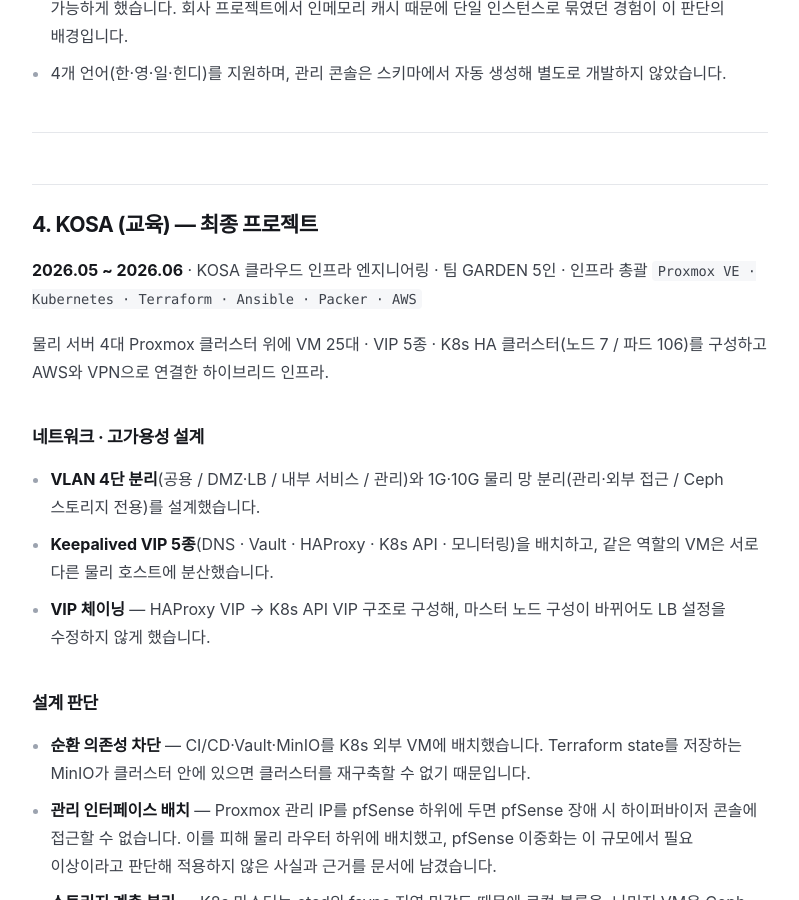
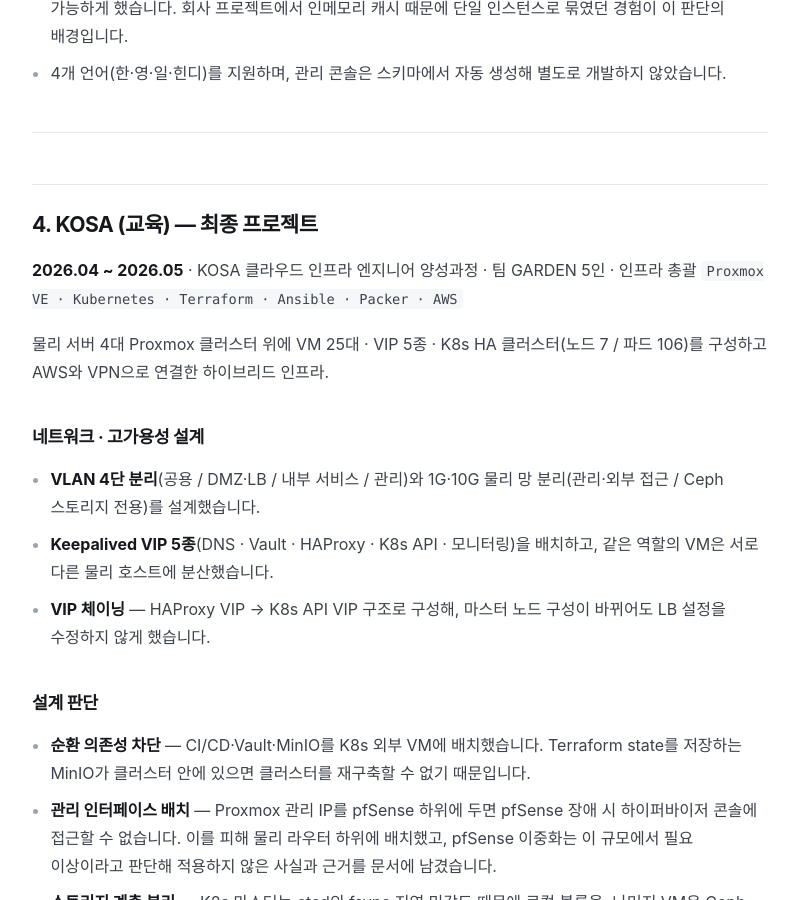
Before and after one commit to sjungwon03/sjungwon03.github.io, a Jekyll site: the page built from ko/resume.md, in a window 1280 px wide and 900 px high, scrolled down 7266 px. Shown: the whole window, without its empty margins (152-951 px from the left). Built offline with Jekyll 4.4.1, drawn with Linux system fonts in a browser that asks for light colours; some web fonts are replaced; some of the changed text lies outside the part shown.

Commit message:
KOSA 과정명과 기간 정정
- 과정명을 KOSA 클라우드 인프라 엔지니어 양성과정으로 정정
- 수강 기간 2026.03 ~ 2026.05
- 최종 프로젝트 기간을 2026.04 ~ 2026.05 로 맞춤

Co-Authored-By: Claude Opus 5 <noreply@anthropic.com>

```diff
--- a/ko/resume.md
+++ b/ko/resume.md
@@ -17,7 +17,7 @@ alt_url: /resume/
 | **스마트동스쿨** (회사) | 2023.09 ~ 2025.11 | PHP 11개 사이트 · 내일동스쿨 · 키즈동 · 독학동 · 에듀동 · 블로그동 · 도트타이머 · 인프라 IaC | 백엔드 주 담당 (풀스택) · 배포·운영 겸임 |
 | **새싹** (교육) | 2026.06 ~ 2026.07 | YouthPick — 청년정책 추천 플랫폼 (5인) | 팀장 겸 풀스택 |
 | **사이드** | 2026.02 ~ 현재 | Maiary · Curora — 모바일 앱 2종 |
-| **KOSA** (교육) | 2026.05 ~ 2026.06 | 최종 프로젝트 — Proxmox + AWS 하이브리드 인프라 (5인) | 인프라 총괄 · 아키텍처 설계 |
+| **KOSA** (교육) | 2026.04 ~ 2026.05 | 최종 프로젝트 — Proxmox + AWS 하이브리드 인프라 (5인) | 인프라 총괄 · 아키텍처 설계 |
 
 ---
 ## 보유 기술
@@ -152,7 +152,7 @@ alt_url: /resume/
 ---
 ## 4. KOSA (교육) — 최종 프로젝트
 
-**2026.05 ~ 2026.06** · KOSA 클라우드 인프라 엔지니어링 · 팀 GARDEN 5인 · 인프라 총괄
+**2026.04 ~ 2026.05** · KOSA 클라우드 인프라 엔지니어 양성과정 · 팀 GARDEN 5인 · 인프라 총괄
 `Proxmox VE · Kubernetes · Terraform · Ansible · Packer · AWS`
 
 물리 서버 4대 Proxmox 클러스터 위에 VM 25대 · VIP 5종 · K8s HA 클러스터(노드 7 / 파드 106)를 구성하고 AWS와 VPN으로 연결한 하이브리드 인프라.
@@ -200,7 +200,7 @@ alt_url: /resume/
 | 기간 | 과정 |
 | --- | --- |
 | 2026.06 ~ 재학 중 | **SeSAC 청년취업사관학교** — 1차 프로젝트 팀장 (YouthPick) |
-| 2026.05 ~ 2026.06 | **KOSA 클라우드 인프라 엔지니어링** — 최종 프로젝트 인프라 총괄 |
+| 2026.03 ~ 2026.05 | **KOSA 클라우드 인프라 엔지니어 양성과정** — 수료 · 최종 프로젝트 인프라 총괄 |
 
 ---
 ## 자격증 · 어학
```
Also changed, not shown: resume.md (+3 -3 lines).
